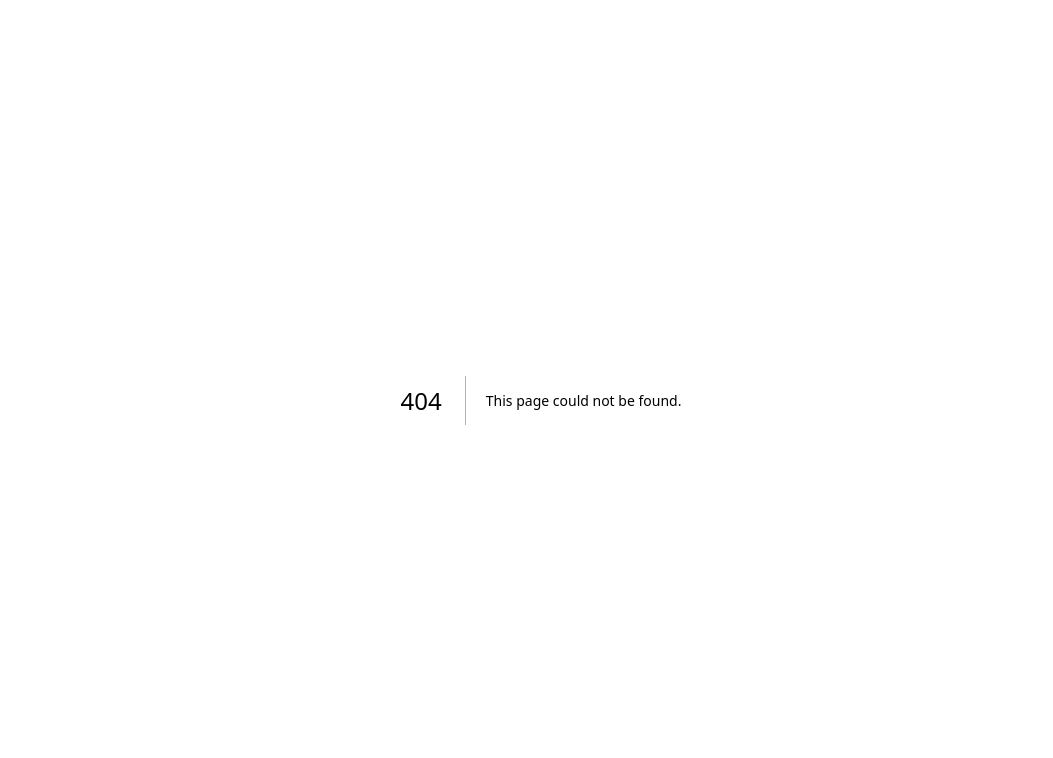
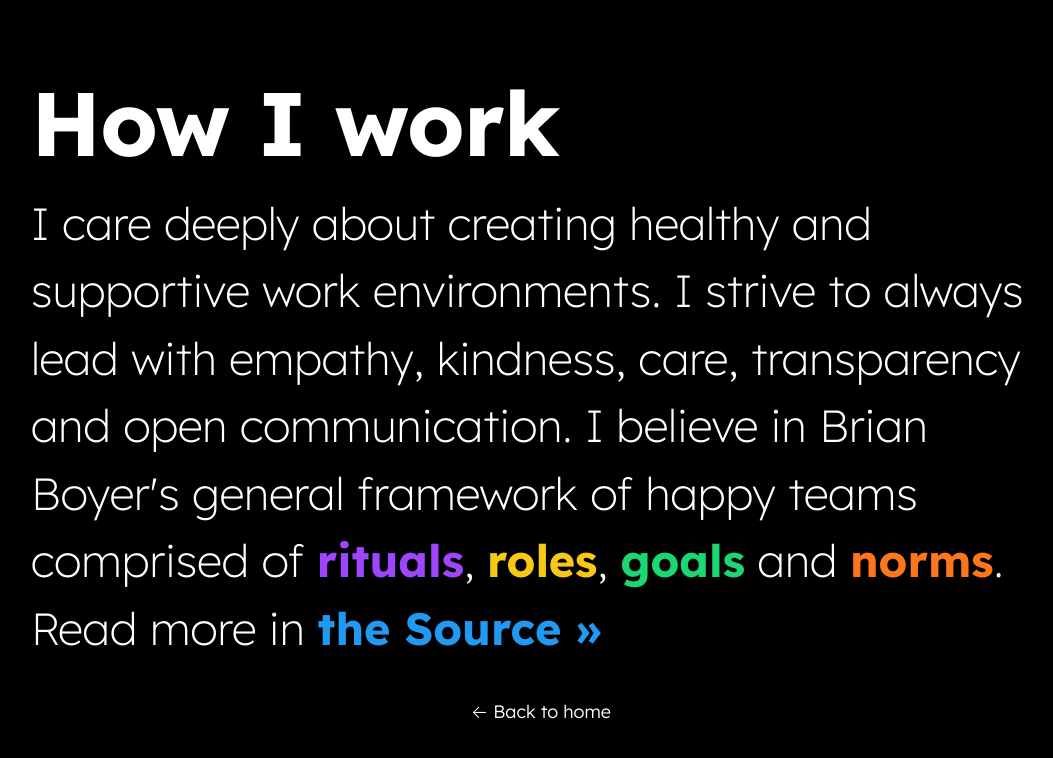
Before and after one commit to brmayes/brmayes, a Next.js app: page /how-i-work in a window 1280 px wide. Before the commit this address had no page. Shown: the top 758 px of the page, without its empty margins (99-1152 px from the left). Built offline with nearby package versions, Linux system fonts and the light colour scheme; a web font is replaced by a local one.

Commit message:
add boilerplate and draft text for how i work page

```diff
--- /dev/null
+++ b/components/layout.js
@@ -0,0 +1,36 @@
+import Head from "next/head";
+import utilStyles from "../styles/utils.module.css";
+import Link from "next/link";
+
+export const siteTitle = "Brittany Renee Mayes";
+
+export default function Layout({ children, home }) {
+  return (
+    <div>
+      <Head>
+        <link rel="icon" href="/favicon.ico" />
+        <meta name="description" content="All about Brittany Renee Mayes" />
+        {/* TODO: UPDATE META DATA */}
+        {/* <meta
+          property="og:image"
+          content={`https://og-image.vercel.app/${encodeURI(
+            siteTitle
+          )}.png?theme=light&md=0&fontSize=75px&images=https%3A%2F%2Fassets.vercel.com%2Fimage%2Fupload%2Ffront%2Fassets%2Fdesign%2Fnextjs-black-logo.svg`}
+        />
+        <meta name="og:title" content={siteTitle} />
+        <meta name="twitter:card" content="summary_large_image" /> */}
+      </Head>
+      <main className={!home && utilStyles.layoutContainer}>
+        {children}
+
+        {!home && (
+          <div>
+            <p className={utilStyles.maxWidth1020}>
+              <Link href="/">← Back to home</Link>
+            </p>
+          </div>
+        )}
+      </main>
+    </div>
+  );
+}
--- /dev/null
+++ b/pages/how-i-work.js
@@ -0,0 +1,114 @@
+import Head from "next/head";
+import Link from "next/link";
+import utilStyles from "../styles/utils.module.css";
+import Layout from "../components/layout";
+
+export default function HowIWork() {
+  return (
+    <Layout page>
+      <div>
+        <Head>
+          <title>How I work</title>
+          {/* <link rel="icon" href="/favicon.ico" /> */}
+        </Head>
+
+        <main className={utilStyles.maxWidth1020}>
+          <h1 className={`${utilStyles.heading5Xl} ${utilStyles.headingFont}`}>
+            How I work
+          </h1>
+
+          <p
+            className={`${utilStyles.heading2Xl} ${utilStyles.fontWeight200} ${utilStyles.letterSpacingRegular}`}
+          >
+            I care deeply about creating healthy and supportive work
+            environments. I strive to always lead with empathy, kindness, care,
+            transparency and open communication. I believe in Brian Boyer's
+            general framework of happy teams comprised of{" "}
+            <Link
+              href="/"
+              className={`${utilStyles.hoverUnderlineAnimation} ${utilStyles.purple}`}
+            >
+              rituals
+            </Link>
+            ,{" "}
+            <Link
+              href="/"
+              className={`${utilStyles.hoverUnderlineAnimation} ${utilStyles.yellow}`}
+            >
+              roles
+            </Link>
+            ,{" "}
+            <Link
+              href="/"
+              className={`${utilStyles.hoverUnderlineAnimation} ${utilStyles.green}`}
+            >
+              goals
+            </Link>{" "}
+            and{" "}
+            <Link
+              href="/"
+              className={`${utilStyles.hoverUnderlineAnimation} ${utilStyles.orange}`}
+            >
+              norms
+            </Link>
+            . Read more in{" "}
+            <Link
+              href="https://source.opennews.org/articles/healthy-work-culture-rituals-norms/"
+              target="_blank"
+              className={`${utilStyles.hoverUnderlineAnimation} ${utilStyles.blue}`}
+            >
+              the Source <span>&raquo;</span>
+            </Link>
+          </p>
+        </main>
+
+        {/* <main className={utilStyles.maxWidth1020}>
+          <h1 className={`${utilStyles.heading5Xl} ${utilStyles.headingFont}`}>
+            How I work
+          </h1>
+          <div>
+            <p>
+              I care deeply about creating healthy and supportive work
+              environments. Based on Brian Boyer's general framework of happy
+              teams, I believe that a happy team has rituals (what we do every
+              day), roles (trusting each other to do their jobs), goals (a
+              shared vision), and norms (a collection of rules and boundaries).
+            </p>
+            <p>
+              <b>Rituals</b> keep us grounded when work sweeps us away. My
+              favorites: Weekly 1-1s with my direct reports, a celebratory
+              birthday treat and any and all team outings.
+            </p>
+            <p>
+              <b>Roles</b> are our tasks and responsibilites. As a people lead,
+              it's my job to advocate for my team members, encourage healthy
+              work habits by example, and ensure my direct reports feel
+              supported not only in their current work but in their continued
+              career growth. As a project manager, I keep the work organized and
+              on track. If the timeline can't be met without overtime, the
+              failure is on the ask and not the engineer. As a technical lead, I
+              scope project requirements, make decisions on project architecture
+              and review the code of my teammates. As an independent
+              contributor, I write software, pair program and communicate my
+              progress. My role changes moment to moment, but they are all
+              important to the mission.
+            </p>
+            <p>
+              <b>Goals</b> are the mission. Regardless of my position, my goal
+              is to make a supportive and empathetic work environment. I want to
+              encourage open communication, collaboration, trust, honesty and
+              respect, among others.
+            </p>
+            <p>
+              <b>Norms</b> are the rules that we buy into to make a funcitoning
+              (work) society. I stand for people and their wellbeing first,
+              compromising on work deadlines and requirements if it comes to it.
+              I am respectful of my teammates, and foster an environment in
+              which *everyone* thrives, not just the majority.
+            </p>
+          </div>
+        </main> */}
+      </div>
+    </Layout>
+  );
+}
--- a/styles/global.css
+++ b/styles/global.css
@@ -12,22 +12,28 @@
    font-weight: 300;
    text-align: left;
    background-color: black;
+   color: white;
  }
 
  * {
    box-sizing: border-box;
  }
 
- /* a {
-   color: #0070f3;
+ a {
+   /* color: #0070f3; */
+   color: white;
    text-decoration: none;
  }
 
  a:hover {
    text-decoration: underline;
- } */
+ }
 
  img {
    max-width: 100%;
    display: block;
  }
+
+ p {
+  width: 100%;
+ }
--- a/styles/globals.css
+++ /dev/null
@@ -1,38 +0,0 @@
-html,
-body {
-  padding: 0;
-  margin: 0;
-  font-family: Inter, -apple-system, BlinkMacSystemFont, Segoe UI, Roboto,
-    Oxygen, Ubuntu, Cantarell, Fira Sans, Droid Sans, Helvetica Neue, sans-serif;
-}
-
-a {
-  color: inherit;
-  text-decoration: none;
-}
-
-* {
-  box-sizing: border-box;
-}
-
-img {
-  max-width: 100%;
-  height: auto;
-}
-
-h1,
-h2,
-p,
-ul {
-  margin: 0;
-}
-
-ul {
-  padding: 0;
-  list-style: none;
-}
-
-button {
-  padding: 0.5rem 1rem;
-  font-weight: bold;
-}
--- a/styles/utils.module.css
+++ b/styles/utils.module.css
@@ -52,6 +52,28 @@
 .maxWidth1020 {
   max-width: 1020px;
 }
+
+/* Layout */
+.layoutContainer {
+  min-height: 100vh;
+  padding: 0 1.5rem;
+  display: flex;
+  flex-direction: column;
+  justify-content: center;
+  align-items: center;
+}
+
+.contentContainer {
+  min-height: 560px;
+}
+
+/* Colors */
+.yellow { color: #f6c917; }
+.orange { color: #fd761b; }
+.red { color: #fb1f1e; }
+.purple { color: #9d45ff; }
+.green { color: #1bd773; }
+.blue { color: #2199f0; }
 
 .headingFont {
   /* font-family: "Unbounded"; */
@@ -114,13 +136,23 @@
 }
 
 /* Animations */
-
 a.hoverUnderlineAnimation {
   color: white;
   text-decoration: none;
-  font-weight: 400;
+  font-weight: 500;
   line-height: 1.1;
 }
+
+.layoutContainer a.hoverUnderlineAnimation {
+  font-weight: 700;
+}
+
+a.hoverUnderlineAnimation.yellow { color: #f6c917; }
+a.hoverUnderlineAnimation.orange { color: #fd761b; }
+a.hoverUnderlineAnimation.red { color: #fb1f1e; }
+a.hoverUnderlineAnimation.purple { color: #9d45ff; }
+a.hoverUnderlineAnimation.green { color: #1bd773; }
+a.hoverUnderlineAnimation.blue { color: #2199f0; }
 
 .hoverUnderlineAnimation {
   display: inline-block;
@@ -139,6 +171,13 @@ a.hoverUnderlineAnimation {
   transform-origin: bottom right;
   transition: transform 0.25s ease-out;
 }
+
+a.yellow.hoverUnderlineAnimation::after { background-color: #f6c917; }
+a.orange.hoverUnderlineAnimation::after { background-color: #fd761b; }
+a.red.hoverUnderlineAnimation::after { background-color: #fb1f1e; }
+a.purple.hoverUnderlineAnimation::after { background-color: #9d45ff; }
+a.green.hoverUnderlineAnimation::after { background-color: #1bd773; }
+a.blue.hoverUnderlineAnimation::after { background-color: #2199f0; }
 
 .hoverUnderlineAnimation:hover::after {
   transform: scaleX(1);
```
Also changed, not shown: pages/index.js (+9 -67 lines), public/images/mayesb.jpg (added).
